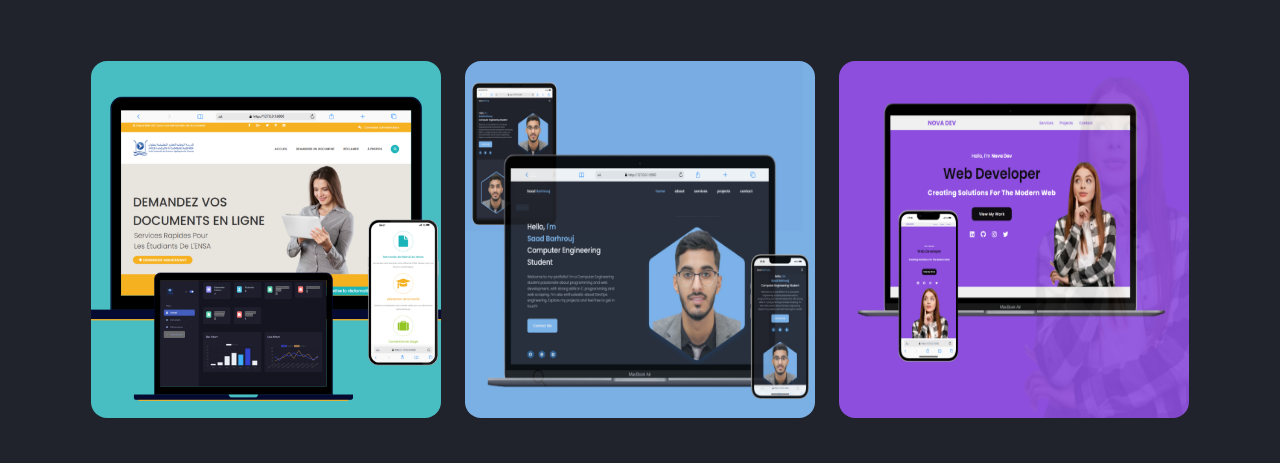
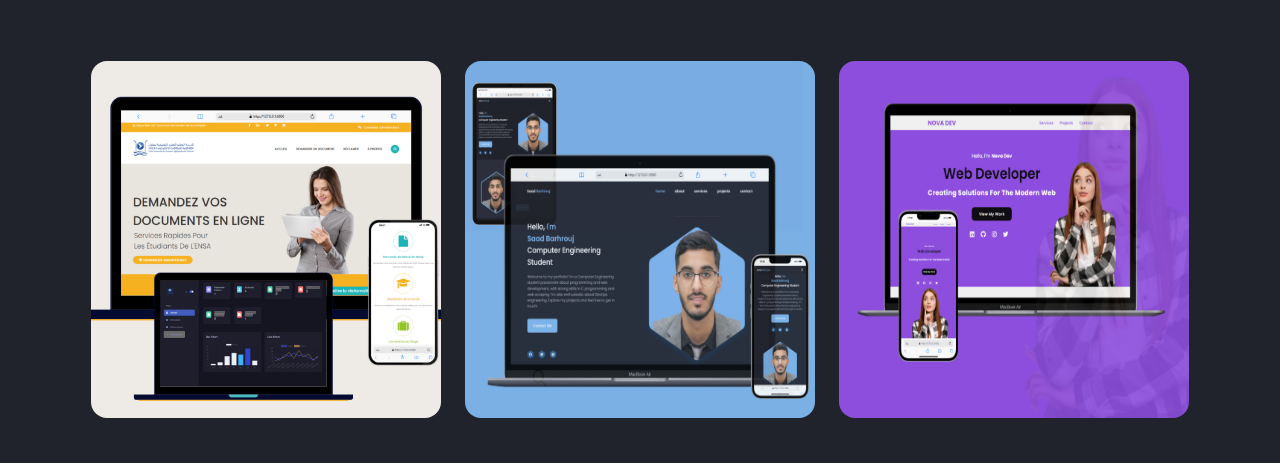
Before and after one commit to SaadBarhrouj/Responsive-Personal-Portfolio-Website, a plain HTML site: page index.html in a window 1280 px wide. Shown: the part 3124-3587 px from the top of the page. Drawn offline with nearby package versions, Linux system fonts and the light colour scheme.

Commit message:
Update index.html

```diff
--- a/index.html
+++ b/index.html
@@ -295,7 +295,7 @@
             <div class="projects__container container grid">
 
                 <article class="projects__card">
-                    <img src="assets/img/5.projects.png" alt="projects image" class=" projects__img">
+                    <img src="assets/img/5.projects_v2.png" alt="projects image" class=" projects__img">
                     <div class="projects__modal">
                         <span class="projects__subtitle">Web Development</span>
                         <h2 class="projects__title">Online School Document <br> Request Platform</h2>
```
